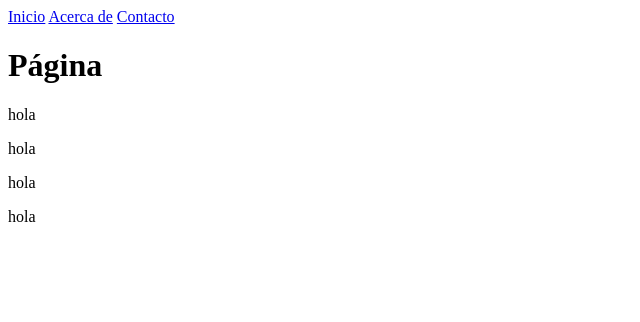
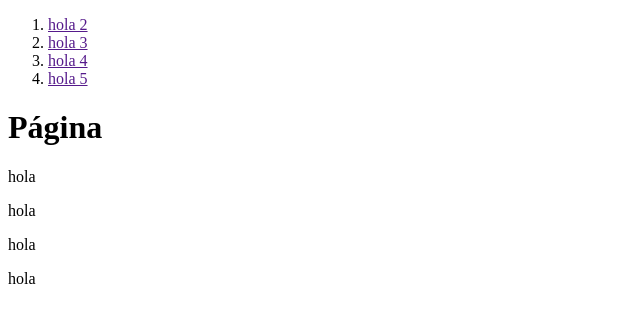
Before and after one commit to garaneda21/hola, a plain HTML site: page index.html in a window 1280 px wide. Shown: the whole page, without its empty margins (0-640 px from the left). Drawn offline with Linux system fonts and the light colour scheme.

Commit message:
Revert "Agregando navbar2"

```diff
--- a/index.html
+++ b/index.html
@@ -7,10 +7,14 @@
 </head>
 <body>
     <nav>
-        <a href="index.html">Inicio</a>
-        <a href="about.html">Acerca de</a>
-        <a href="contact.html">Contacto</a>
+        <ol>
+            <li><a href="">hola 2</a></li>
+            <li><a href="">hola 3</a></li>
+            <li><a href="">hola 4</a></li>
+            <li><a href="">hola 5</a></li>
+        </ol>
     </nav>
+
     <h1>Página</h1>
     <p>hola</p>
     <p>hola</p>
```
